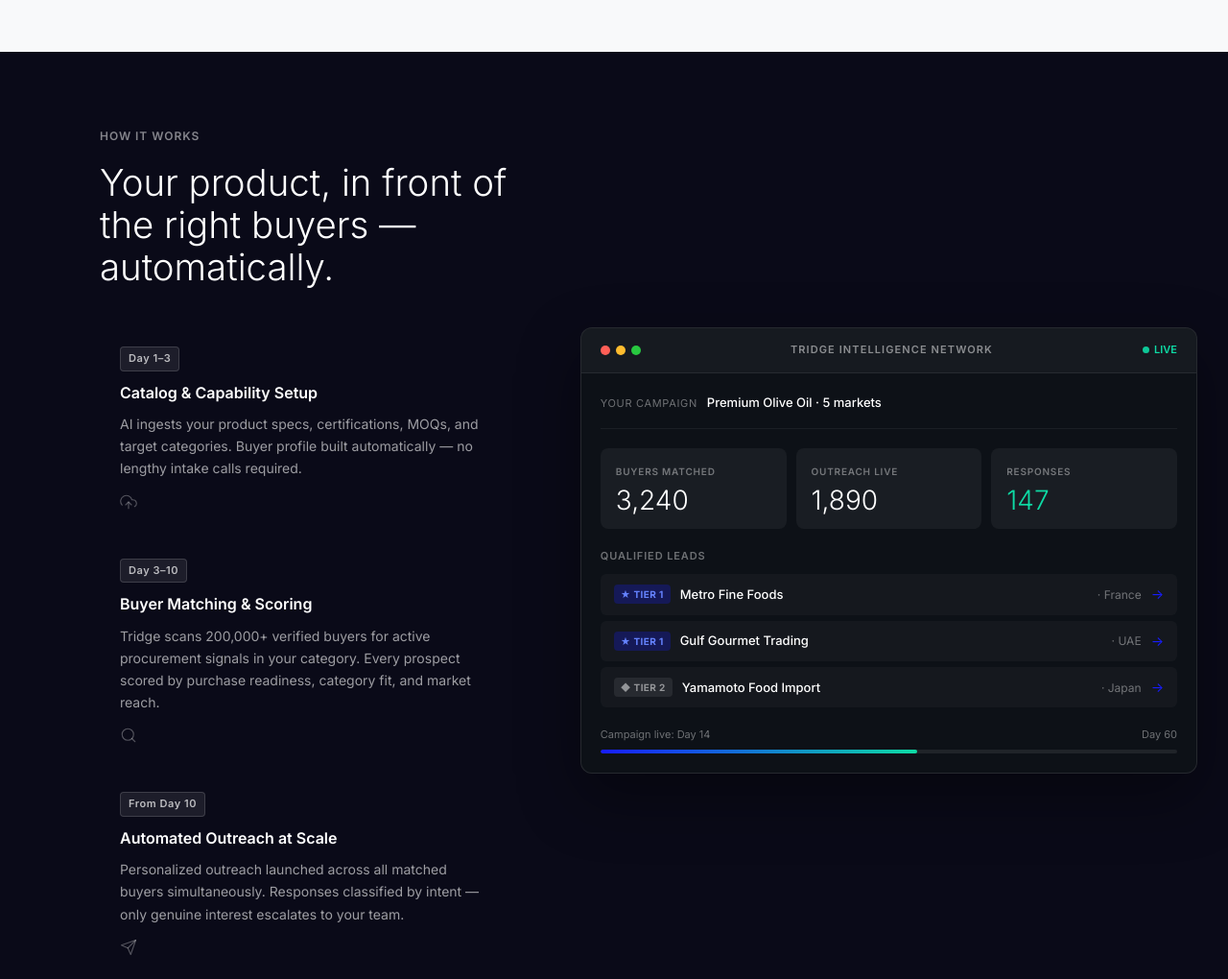
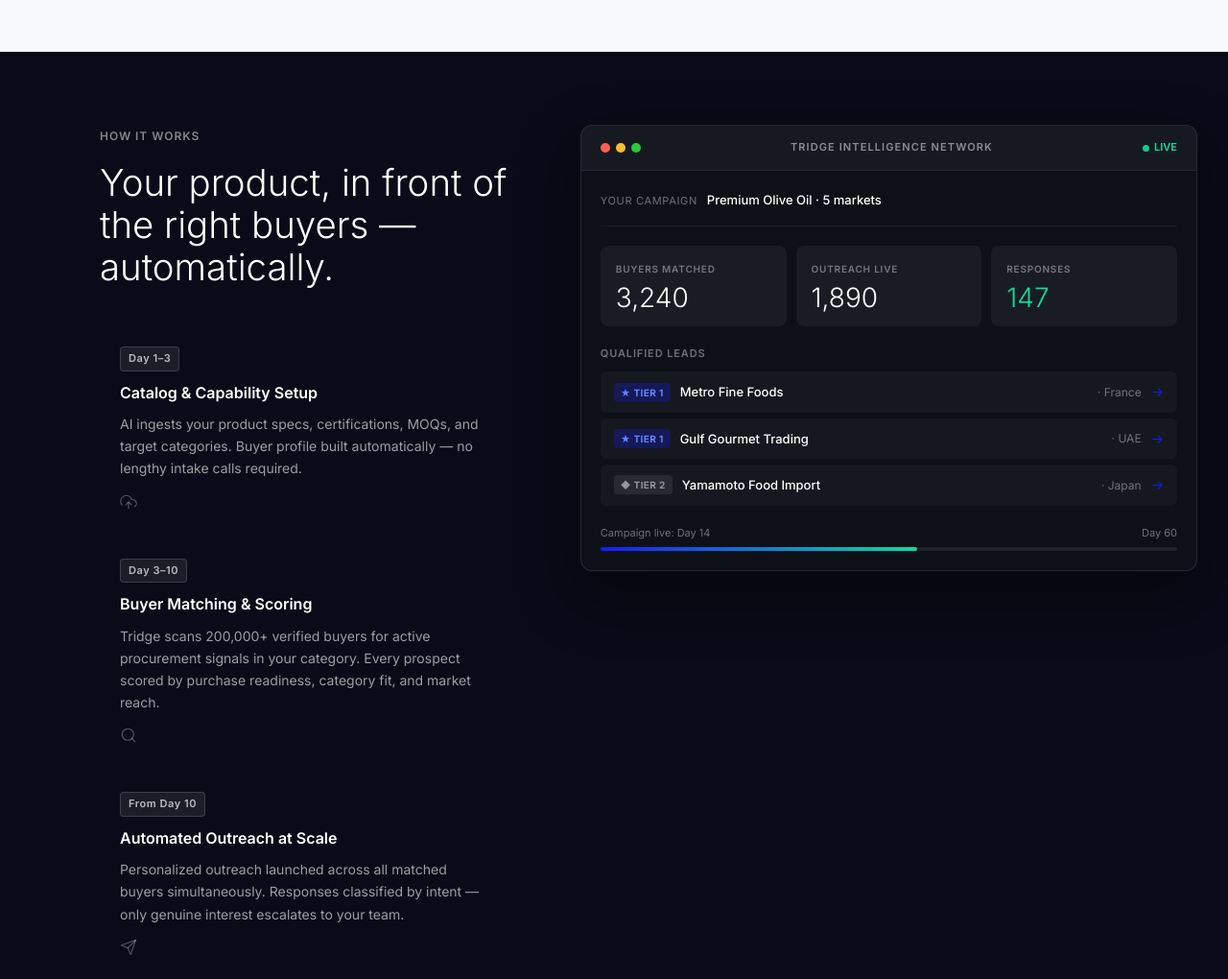
Before and after one commit to Aidan392/mktbuilder9, a website: page export-suppliers.html in a window 1280 px wide. Shown: the part 1500-2520 px from the top of the page at 96% size. Drawn offline with Linux system fonts and the light colour scheme.

Commit message:
Sync hero and dashboard alignment with export-new-markets.html

```diff
--- a/export-suppliers.html
+++ b/export-suppliers.html
@@ -411,7 +411,7 @@
       display: grid;
       grid-template-columns: 40% 60%;
       gap: 72px;
-      align-items: center;
+      align-items: start;
     }
 
     .hiw-nm-left {}
@@ -478,11 +478,7 @@
     }
 
     /* Dashboard mockup */
-    .hiw-nm-right {
-      align-self: center;
-      position: sticky;
-      top: 120px;
-    }
+    .hiw-nm-right {}
 
     .dash-nm {
       background: #0d1117;
```
